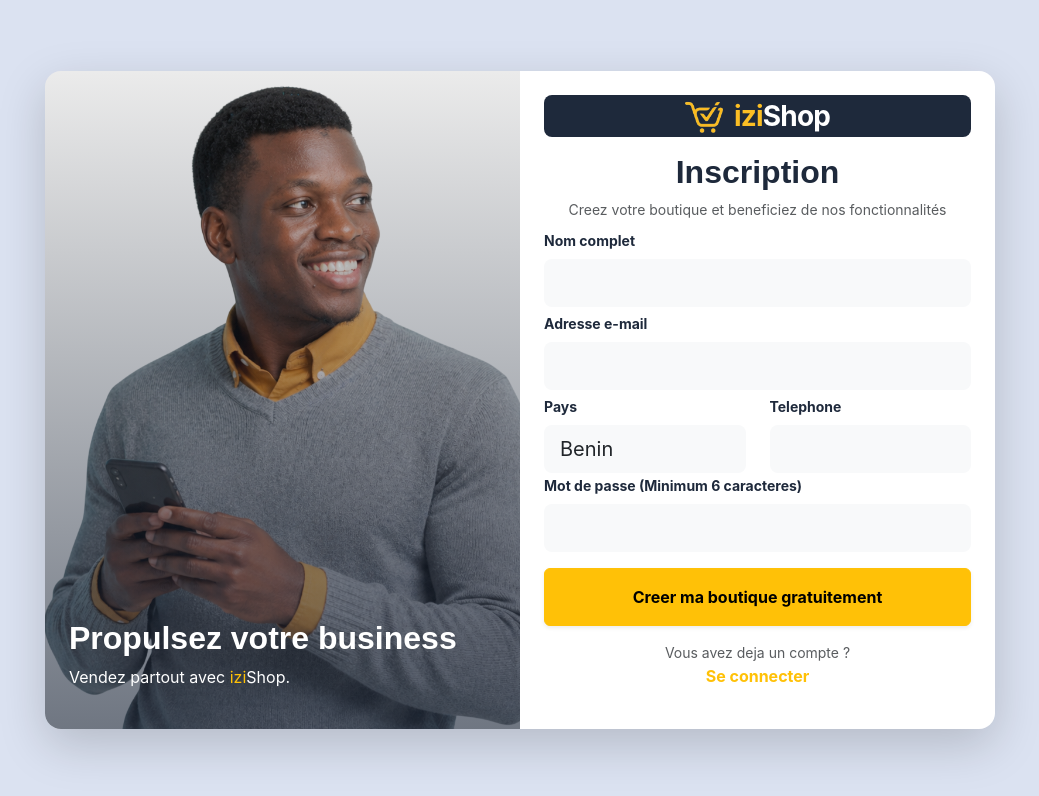
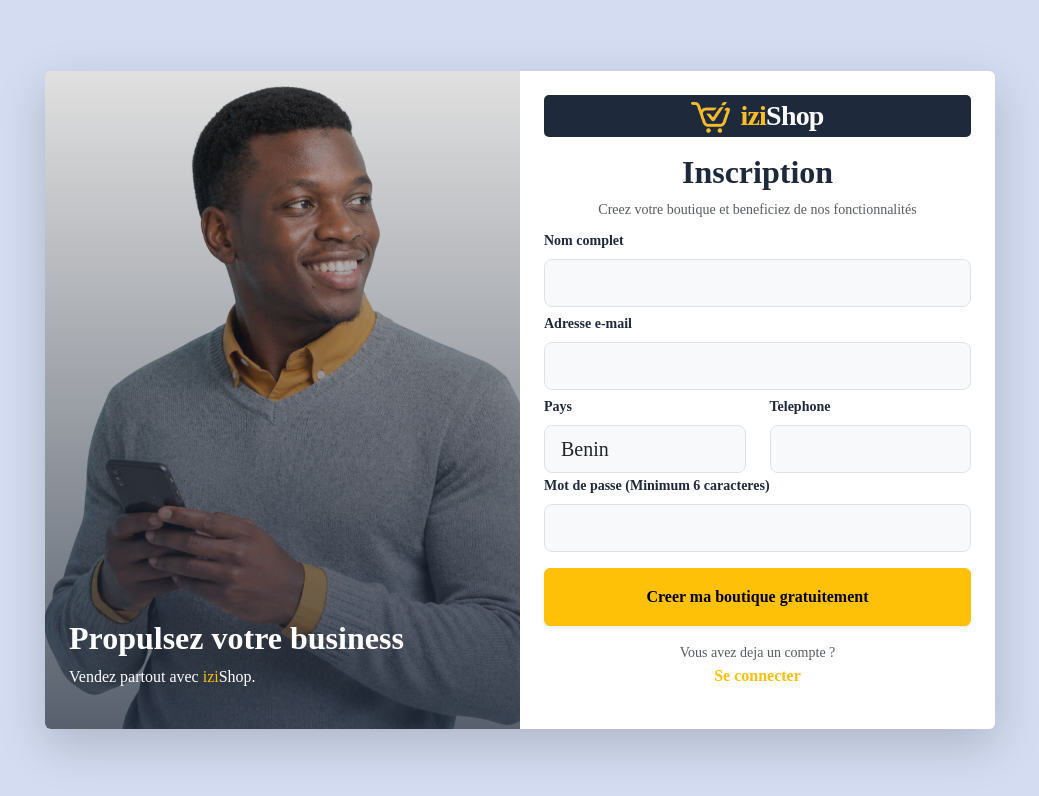
Before and after one commit to marzouck13/iziShop, a React (Vite) app in the folder iziShop/: page /auth in a window 1280 px wide. Shown: the top 796 px of the page, without its empty margins (120-1159 px from the left). Built offline with nearby package versions, Linux system fonts and the light colour scheme.

Commit message:
Changement apporté nouveaux visage izishop

```diff
--- a/iziShop/src/Auth.css
+++ b/iziShop/src/Auth.css
@@ -33,7 +33,7 @@
 
 .zouck{
     background-color: var(--izishop-secondaire);
-    border-radius: 8px;
+    border-radius: 5px;
     padding-bottom: 12;
 }
 
--- a/iziShop/src/components/Auth.jsx
+++ b/iziShop/src/components/Auth.jsx
@@ -168,7 +168,7 @@
     <>
       <div className="auth-screen mt-10 container-fluid vh-100 d-flex align-items-center justify-content-center">
         <div
-          className="row w-100 shadow-lg rounded-4 overflow-hidden bg-white"
+          className="row w-100 shadow-lg rounded-2 overflow-hidden bg-white"
           style={{ maxWidth: '950px', minHeight: '300px' }}
         >
           <div className="col-md-6 d-none d-md-block p-0 position-relative">
@@ -180,7 +180,7 @@
             />
             <div
               className="position-absolute top-0 start-0 w-100 h-100"
-              style={{ background: 'linear-gradient(rgba(0, 0, 0, 0.08), rgba(30, 41, 59, 0.64))' }}
+              style={{ background: 'linear-gradient(rgba(0, 0, 0, 0.12), rgba(30, 41, 59, 0.74))' }}
             ></div>
             <div className="position-absolute bottom-0 start-0 p-4 text-white">
               <h2 className="fw-bold text-white">Propulsez votre business</h2>
@@ -240,7 +240,7 @@
                     <input
                       type="text"
                       name="nomComplet"
-                      className="form-control form-control-lg bg-light border-0"
+                      className="form-control form-control-lg bg-light border-1"
                       value={formData.nomComplet}
                       onChange={handleChange}
                       placeholder=""
@@ -252,7 +252,7 @@
                     <input
                       type="email"
                       name="email"
-                      className="form-control form-control-lg bg-light border-0"
+                      className="form-control form-control-lg bg-light border-1"
                       value={formData.email}
                       onChange={handleChange}
                       placeholder=""
@@ -264,7 +264,7 @@
                       <label className="form-label small fw-bold">Pays</label>
                       <select
                         name="pays"
-                        className="form-control form-control-lg bg-light border-0"
+                        className="form-control form-control-lg bg-light border-1"
                         value={formData.pays}
                         onChange={handleChange}
                         required
@@ -289,7 +289,7 @@
                       <input
                         type="tel"
                         name="numeroTelephone"
-                        className="form-control form-control-lg bg-light border-0"
+                        className="form-control form-control-lg bg-light border-1"
                         value={formData.numeroTelephone}
                         onChange={handleChange}
                         placeholder=""
@@ -301,7 +301,7 @@
                     <input
                       type="password"
                       name="motDePasse"
-                      className="form-control form-control-lg bg-light border-0"
+                      className="form-control form-control-lg bg-light border-1"
                       value={formData.motDePasse}
                       onChange={handleChange}
                       placeholder=""
@@ -332,7 +332,7 @@
                     <input
                       type="email"
                       name="email"
-                      className="form-control form-control-lg bg-light border-0"
+                      className="form-control form-control-lg bg-light border-1"
                       value={loginData.email}
                       onChange={handleChange}
                       placeholder=""
@@ -344,7 +344,7 @@
                     <input
                       type="password"
                       name="motDePasse"
-                      className="form-control form-control-lg bg-light border-0"
+                      className="form-control form-control-lg bg-light border-1"
                       value={loginData.motDePasse}
                       onChange={handleChange}
                       placeholder=""
@@ -356,7 +356,8 @@
                   </button>
                   <div className="text-center mt-4">
                     <p className="small text-muted">
-                      Vous etes nouveau ?<br />
+                      Vous etes nouveau ?
+                      <br />
                       <button
                         type="button"
                         className="btn btn-link p-0 small fw-bold text-warning text-decoration-none"
@@ -392,7 +393,7 @@
                     style={{
                       width: '90px',
                       height: '90px',
-                      backgroundColor: 'rgba(16, 185, 129, 0.15)',
+                      backgroundColor: 'rgba(16, 185, 129, 0.14)',
                       animation: 'pulse 1.5s ease-in-out infinite'
                     }}
                   >
--- a/iziShop/src/components/FinalCTA.jsx
+++ b/iziShop/src/components/FinalCTA.jsx
@@ -28,7 +28,14 @@
   return (
     <section className="final-cta-section py-5">
       <div className="container">
-        <div className="cta-box p-4 text-center shadow-lg">
+        <div className="cta-box p-4 text-center shadow-lg"
+        style={{
+
+        backgroundImage: `linear-gradient(135deg, #000000af 0%, rgba(26, 31, 42, 0.6) 100%), url(/finalcta.jpg)`,
+        backgroundSize: 'cover',
+        backgroundPosition: 'center',
+        backgroundRepeat: 'no-repeat'
+      }}>
           <div className="row justify-content-center">
             <div className="col-lg-8">
               <h2 className="titre-cta mb-4 text-white">
--- a/iziShop/src/components/Hero.jsx
+++ b/iziShop/src/components/Hero.jsx
@@ -32,7 +32,7 @@
         position: 'relative',
         minHeight: '89vh',
         padding: '45px 0',
-        backgroundImage: `linear-gradient(135deg, rgba(236, 232, 232, 0.75) 0%, rgba(180, 193, 221, 0.71) 100%), url(/HeroBaniere.jpg)`,
+        backgroundImage: `linear-gradient(135deg, rgba(236, 232, 232, 0.49) 0%, rgba(180, 193, 221, 0.71) 100%), url(/HeroBaniere.jpg)`,
         backgroundSize: 'cover',
         backgroundPosition: 'center',
         backgroundRepeat: 'no-repeat'
--- a/iziShop/src/components/Pricing.jsx
+++ b/iziShop/src/components/Pricing.jsx
@@ -114,12 +114,12 @@
                 alt="Gestion simplifiée avec iziShop"
                 className="img-fluid"
                 style={{
-                  width: '295%',
-                  maxWidth: '100%',
+                  width: '395%',
+                  maxWidth: '128%',
                   height: 'auto',
-                  transform: 'translateX(-53px)',
+                  transform: 'translateX(34px)',
                   borderRadius: '12px',
-                  filter: 'drop-shadow(0 20px 40px rgba(0,0,0,0.3))',
+                  filter: 'drop-shadow(0 20px 40px rgba(6, 6, 6, 0.28))',
                   display: 'block'
                 }}
               />
--- a/iziShop/src/index.css
+++ b/iziShop/src/index.css
@@ -5,12 +5,12 @@
   --izishop-primaire: #fbbe24;
   --izishop-secondaire: #1E293B;
   --izishop-accent: #60A5FA;
-  --izishop-fond: #dbe2f1;
+  --izishop-fond: #d3dcf1;
   --izishop-blanc: #FFFFFF;
   --izishop-succes: #10B981;
   --izishop-erreur: #EF4444;
-  --police-principale: 'Inter', system-ui, -apple-system, sans-serif;
-  --police-titre: 'Montserrat', sans-serif;
+  --police-principale: 'geist';
+  --police-titre: 'Neue Montreal';
 }
 
 * {
@@ -34,7 +34,7 @@
 
 html {
   scroll-behavior: smooth;
-  scroll-padding-top: 80px;
+  scroll-padding-top: 55px;
 }
 
 /* ==========================================
@@ -55,7 +55,7 @@
   color: var(--izishop-secondaire);
   font-weight: 700;
   border: none;
-  border-radius: 8px;
+  border-radius: 5px;
   padding: 10px 16px;
   transition: all 0.3s ease;
   text-decoration: none;
@@ -65,7 +65,7 @@
 }
 
 .bouton-principal:hover {
-  transform: translateY(-2px);
+  transform: translateY(-4px);
   color: var(--izishop-secondaire);
 }
 
@@ -174,7 +174,7 @@
   color: var(--izishop-blanc);
   font-weight: 600;
   border: none;
-  border-radius: 8px;
+  border-radius: 5px;
   padding: 10px 20px;
   transition: all 0.3s ease;
   text-decoration: none;
@@ -424,7 +424,7 @@
   text-transform: uppercase;
   background-color: rgba(243, 182, 26, 0.278);
   padding: 4px 10px;
-  border-radius: 8px;
+  border-radius: 5px;
 }
 
 /* ==========================================
```
Also changed, not shown: 1 other file (tests, documents, lock files or other folders).
